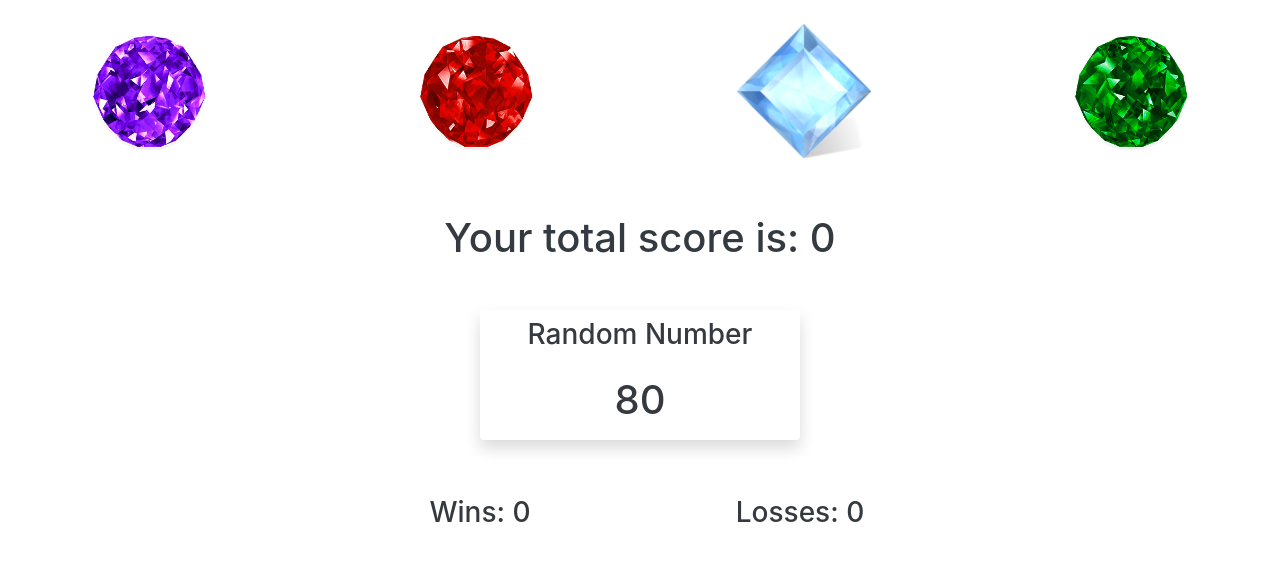
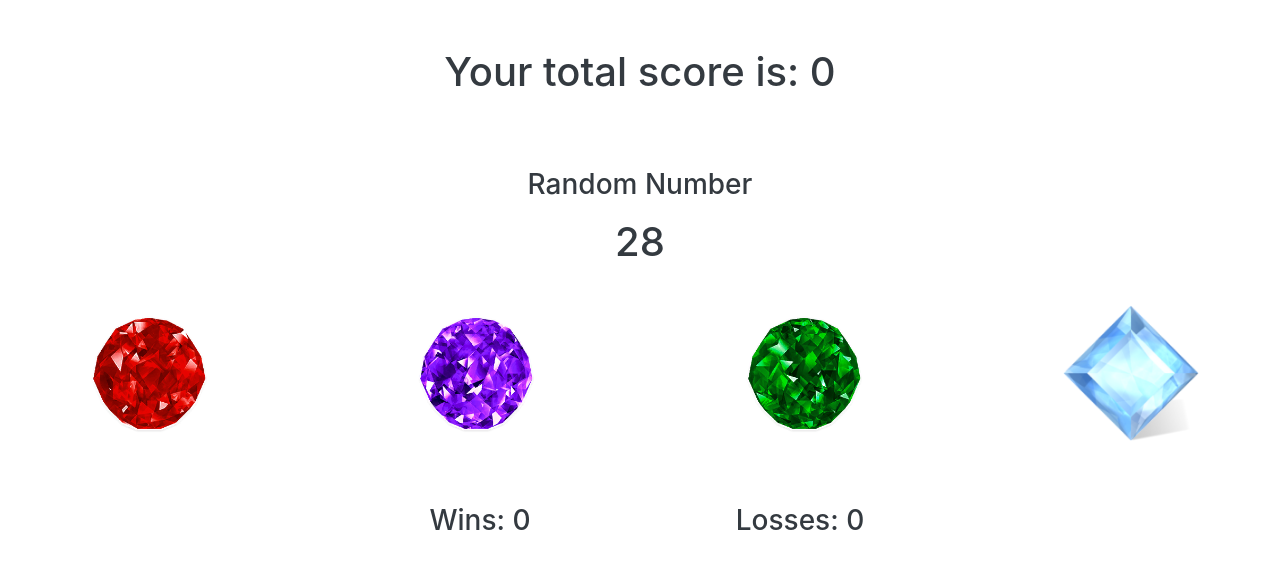
Before and after one commit to konstagap/Crystal-Collector, a plain HTML site: page index.html in a window 1280 px wide. Drawn offline with nearby package versions, Linux system fonts and the light colour scheme.

Commit message:
edited css, simplified code

```diff
--- a/assets/javascript/game2.js
+++ b/assets/javascript/javascript.js
@@ -7,31 +7,36 @@
 //creating var for user score
 var userScore = 0;
 // creating var to store random number for each crystal
-var crystalOne = Math.floor(Math.random() * (12 - 1)) + 1;
-var crystalTwo = Math.floor(Math.random() * (12 - 1)) + 1;
-var crystalThree = Math.floor(Math.random() * (12 - 1)) + 1;
-var crystalFour = Math.floor(Math.random() * (12 - 1)) + 1;
+var crystalOne = randomCrystalNumber();
+var crystalTwo = randomCrystalNumber();
+var crystalThree =randomCrystalNumber()
+var crystalFour = randomCrystalNumber()
 // create var for random computer choice
 var randomComputeChoice = 0;
-
+//this function returns random number from 1 to 12
+function randomCrystalNumber() {
+    return Math.floor(Math.random() * (12 - 1)) + 1;
+}
+//this function returns random computer number from 12 to 100
+function randomComputerNumber() {
+    return Math.floor(Math.random() * (100 - 12)) + 12;
+}
 // this function resets stats and put them on screen whenever called
 function restart() {
     userScore = 0;
     $("#Score").text(userScore);
-    randomComputeChoice = Math.floor(Math.random() * (100 - 12)) + 12;
+    randomComputeChoice = randomComputerNumber();
     $("#randomNumber").text(randomComputeChoice);
-    restartStats();
-    function restartStats() {
-        crystalOne = Math.floor(Math.random() * (12 - 1)) + 1;
-        crystalTwo = Math.floor(Math.random() * (12 - 1)) + 1;
-        crystalThree = Math.floor(Math.random() * (12 - 1)) + 1;
-        crystalFour = Math.floor(Math.random() * (12 - 1)) + 1;
-    }
+        crystalOne();
+        crystalTwo ();
+        crystalThree();
+        crystalFour ();
+
 }
 // this if statement checkes score and identify if user winn or loose, adds to score and triggers restart function
 function winOrLose() {
     if ((userScore > 0) && (userScore == randomComputeChoice)) {
-        alert("You win" + userScore);
+        alert("You win " + userScore);
         wins++;
         $('#Wins').text(wins);
         restart();
@@ -44,39 +49,37 @@
     }
 }
 
-
 //on loaded page creating random number from 12 to 100 passing it to var
 // setting var on screen with #randomNumber
 $(document).ready(function () {
-    randomComputeChoice = Math.floor(Math.random() * (100 - 12)) + 12;
+    randomComputeChoice = randomComputerNumber();
     $("#randomNumber").text(randomComputeChoice);
     // when clicked on crystal run a function that creates random number
     //store that number in var crystalOne and add it to userScrore.
     // winOrLose() function checkes if userScore is equal to compchoice and gives wins or losses and restart
-
     // first crystal
-    $("#amethyst").on("click", function () {
+    $("#crystal1").on("click", function () {
         userScore = userScore + crystalOne;
         $("#Score").text(userScore);
         winOrLose();
     })
 
     // second crystal
-    $("#emerald").on("click", function () {
+    $("#crystal2").on("click", function () {
         userScore = userScore + crystalTwo;
         $("#Score").text(userScore);
         winOrLose();
     })
 
     // third crystal
-    $("#diamond").on("click", function () {
+    $("#crystal3").on("click", function () {
         userScore = userScore + crystalThree;
         $("#Score").text(userScore);
         winOrLose();
     });
 
     //fourth crystal
-    $("#ruby").on("click", function () {
+    $("#crystal4").on("click", function () {
         userScore = userScore + crystalFour;
         $("#Score").text(userScore);
         winOrLose();
--- a/index.html
+++ b/index.html
@@ -6,34 +6,33 @@
 	<meta http-equiv="X-UA-Compatible" content="IE=edge" />
 	<title>Crystals Collector</title>
 	<meta name="viewport" content="width=device-width, initial-scale=1" />
-	<link rel="stylesheet" type="text/css" media="screen" href="reset.css" />
 	<link rel="stylesheet" href="https://stackpath.bootstrapcdn.com/bootstrap/4.3.1/css/bootstrap.min.css"
 		integrity="sha384-ggOyR0iXCbMQv3Xipma34MD+dH/1fQ784/j6cY/iJTQUOhcWr7x9JvoRxT2MZw1T" crossorigin="anonymous">
-	<link rel="stylesheet" type="text/css" media="screen" href="./assets/css/style.css" />
+	<link rel="stylesheet" type="text/css" media="screen" href="assets/css/style.css" />
 	<script src="https://ajax.googleapis.com/ajax/libs/jquery/2.1.3/jquery.min.js"></script>
-	<script src="./assets/javascript/game2.js"></script>
+	<script src="assets/javascript/javascript.js"></script>
 </head>
 
 <body>
-	<section class="row d-flex justify-content-center">
-		<div class="col-md-3 img-fluid d-flex justify-content-center mt-3"><img src="./assets/images/amethyst.png"
-				id="amethyst" alt="amethyst" style="height: 150px" class="btn" /></div>
-		<div class="col-md-3 img-fluid d-flex justify-content-center mt-3"><img src="./assets/images/ruby.png"
-				id="emerald" alt="emerald" style="height: 150px" class="btn" /></div>
-		<div class="col-md-3 img-fluid d-flex justify-content-center mt-3"><img src="./assets/images/diamond.png"
-				id="diamond" alt="diamond" style="height: 150px" class="btn" /></div>
-		<div class="col-md-3 img-fluid d-flex justify-content-center mt-3"><img src="./assets/images/emerald.png" id="ruby"
-				alt="ruby" style="height: 150px" class="btn" /></div>
-	</section>
 	<section id="scoreboard" class="row text-dark mx-auto justify-content-center">
-		<h1 class="text-dark m-5 "  >Your total score is: <span  id="Score"> 0</span> </h1>
+		<h1 class="text-dark m-5 ">Your total score is: <span id="Score"> 0</span> </h1>
 
 	</section>
-	<section class="mx-auto justify-content-center row w-25  rounded shadow">
+	<section class="m-auto justify-content-center row w-25  ">
 		<div class="col-md-12">
-			<h3 class="justify-content-center row text-dark p-2">Random Number</h3>
+			<h3 class="justify-content-center row text-dark mt-4">Random Number</h3>
 			<h1 id="randomNumber" class="justify-content-center row text-dark p-2">0</h1>
 		</div>
+	</section>
+	<section class="row d-flex justify-content-center">
+		<div class="col-md-3 img-fluid d-flex justify-content-center mt-3"><img src="assets/images/ruby.png"
+				id="crystal1" alt="crystal" style="height: 150px" class="btn" /></div>
+		<div class="col-md-3 img-fluid d-flex justify-content-center mt-3"><img src="assets/images/amethyst.png"
+				id="crystal2" alt="crystal" style="height: 150px" class="btn" /></div>
+		<div class="col-md-3 img-fluid d-flex justify-content-center mt-3"><img src="assets/images/emerald.png"
+				id="crystal3" alt="crystal" style="height: 150px" class="btn" /></div>
+		<div class="col-md-3 img-fluid d-flex justify-content-center mt-3"><img src="assets/images/diamond.png"
+				id="crystal4" alt="crystal" style="height: 150px" class="btn" /></div>
 	</section>
 	<section class="mx-auto justify-content-center row w-50 text-dark m-5">
 		<div id="wins" class="col m-2  d-flex justify-content-around">
```
